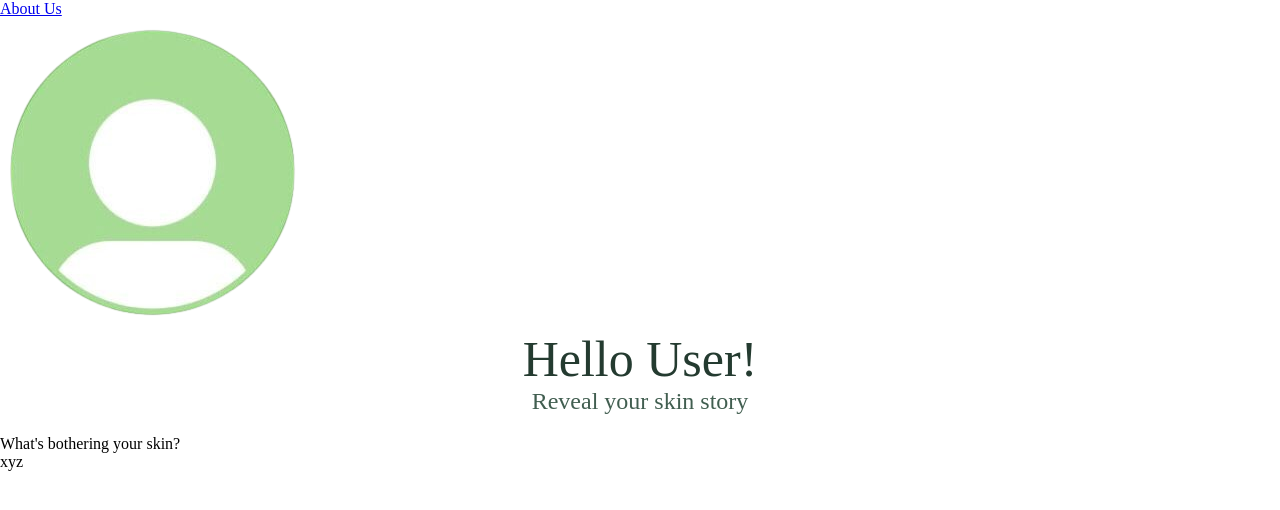
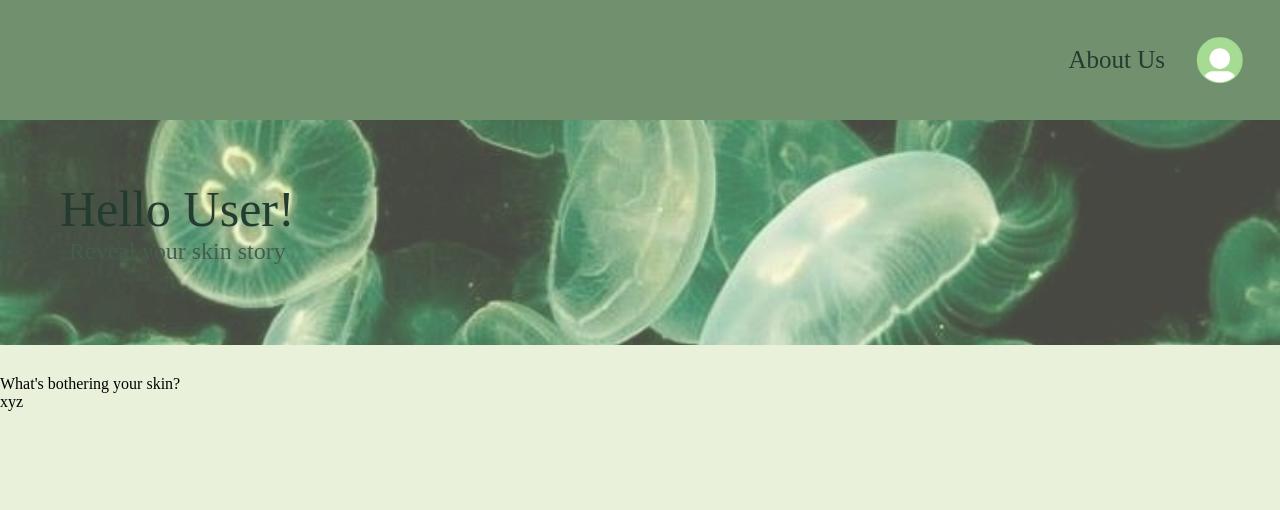
Before and after one commit to bubblesbubble/epidora, a plain HTML site: page dashboard.html in a window 1280 px wide. Drawn offline with Linux system fonts and the light colour scheme.

Commit message:
style dashboard

```diff
--- a/dashboard.html
+++ b/dashboard.html
@@ -8,18 +8,21 @@
         </title>
         <link href="https://fonts.googleapis.com/css2?family=Playfair+Display:wght@400;600;700&display=swap" rel="stylesheet">
     </head>
-    <body>
+    <body class="b2">
         <div class="header">
             <ul>
-                <li><a href="about.html">About Us</a></li>
+                <li><a href="about.html" class="about">About Us</a></li>
             </ul>
-            <img src="./images/user.png" alt="profile icon">
+            <img src="./images/user.png" class="prof" alt="profile icon">
         </div>
         <div class="greet">
-            <h1>
-                Hello User!
-            </h1>
-            <h2>Reveal your skin story</h2>
+            <img src="./images/jellyf.jpg" alt="jellyfish" class="bg-img">
+            <div class="cont">
+                <h1>
+                    Hello User!
+                </h1>
+                <h2>Reveal your skin story</h2>
+            </div>
         </div>
         <div class="ai">
             <p>What's bothering your skin?</p>
--- a/style.css
+++ b/style.css
@@ -150,3 +150,49 @@ form input{
   width: 20px;
   height: 20px;
 }
+
+.header{
+  display:flex;
+  padding: 35px;
+  background-color: #71916e;
+  justify-content: right;
+  gap:30px;
+  align-items: center;
+
+}
+.prof{
+  max-height: 50px;
+}
+ul{
+  list-style: none;
+}
+.about {
+    color: #243B30;
+    text-decoration:none;
+    font-size: 25px;
+}
+.greet{
+  display:flex;
+  position: relative;
+  padding:60px;
+  margin-bottom: 30px;
+
+}
+.bg-img {
+  position: absolute;
+  top: 0;
+  left: 0;
+  width: 100%;
+  height: 100%;
+  object-fit: cover;
+  opacity: 0.7;
+  z-index: 0;
+}
+.greet .cont {
+  position: relative;
+  z-index: 1;
+}
+
+.b2{
+  background-color: #EAF1DA;
+}
```
Also changed, not shown: About.html (deleted), about.html (added).
